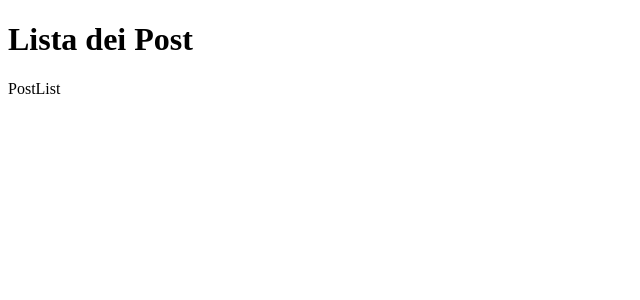
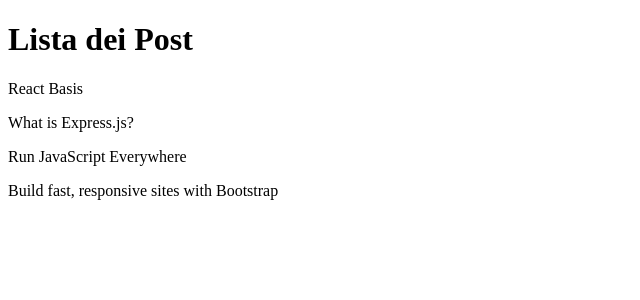
Before and after one commit to davide-delgiudice/react-context-api, a React (Vite) app: page / in a window 1280 px wide. Shown: the top 300 px of the page, without its empty margins (0-640 px from the left). Built offline with nearby package versions, Linux system fonts and the light colour scheme.

Commit message:
[UPD] added const posts and used map for cycle array

```diff
--- a/src/components/PostList.jsx
+++ b/src/components/PostList.jsx
@@ -2,11 +2,18 @@
 
 import PostContext from "../contexts/PostContexts"
 
-const PostList = () => {
+function PostList() {
+
+    const posts = useContext(PostContext);
 
   return (
-    <div>PostList</div>
-
+    <div>
+        {posts.map((post) => (
+            <div key={`post-${post.id}`}>
+                <p>{post.title}</p>
+            </div>
+        ))}
+    </div>
   )
 }
 
```
